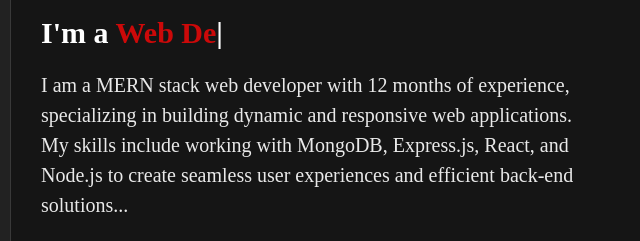
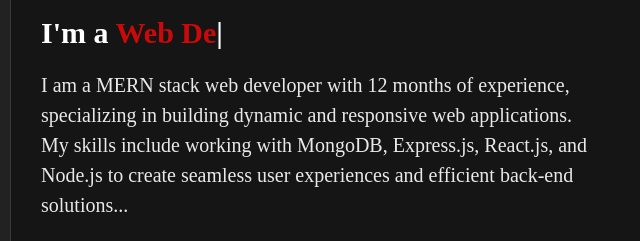
Before and after one commit to pushkarkumarsaini2006/Portfolio, a plain HTML site: page index.html in a window 1280 px wide. Shown: the part 281-522 px from the top of the page, 259-899 px from the left. Drawn offline with nearby package versions, Linux system fonts and the light colour scheme; a web font is replaced by a local one.

Commit message:
eleventh

```diff
--- a/index.html
+++ b/index.html
@@ -84,7 +84,7 @@
               <h3 class="my-profession">I'm a <span class="typing"></span></h3>
               <p>
                 I am a MERN stack web developer with 12 months of experience, specializing in building dynamic and
-                responsive web applications. My skills include working with MongoDB, Express.js, React, and Node.js to
+                responsive web applications. My skills include working with MongoDB, Express.js, React.js, and Node.js to
                 create seamless user experiences and efficient back-end solutions...</p>
               <a href="https://drive.google.com/file/d/1Zg62hNroeruWhBY6YrJmK9mkMgaowjyz/view?usp=sharing"
                 target="blank" class="btn">Download Resume</a>
```
